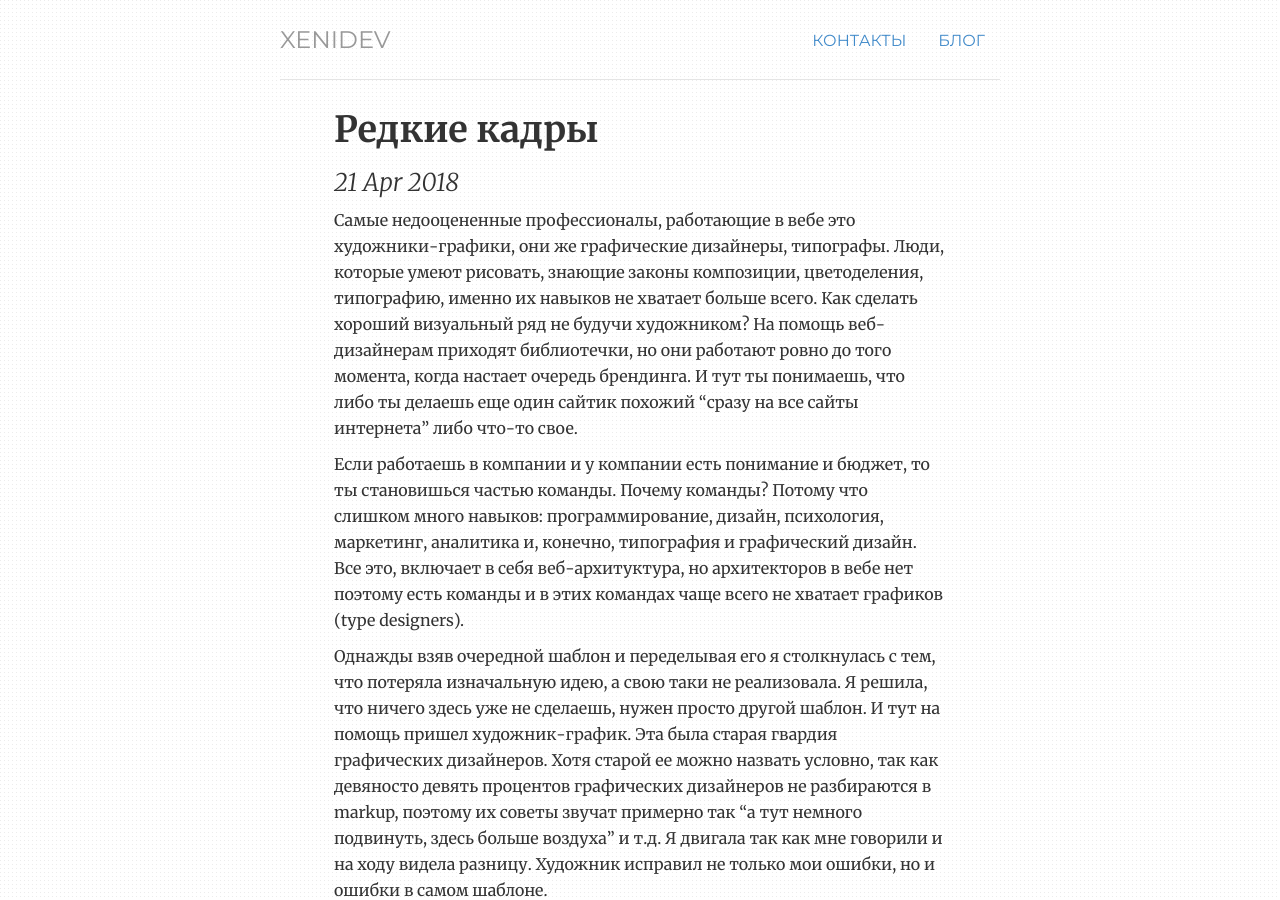
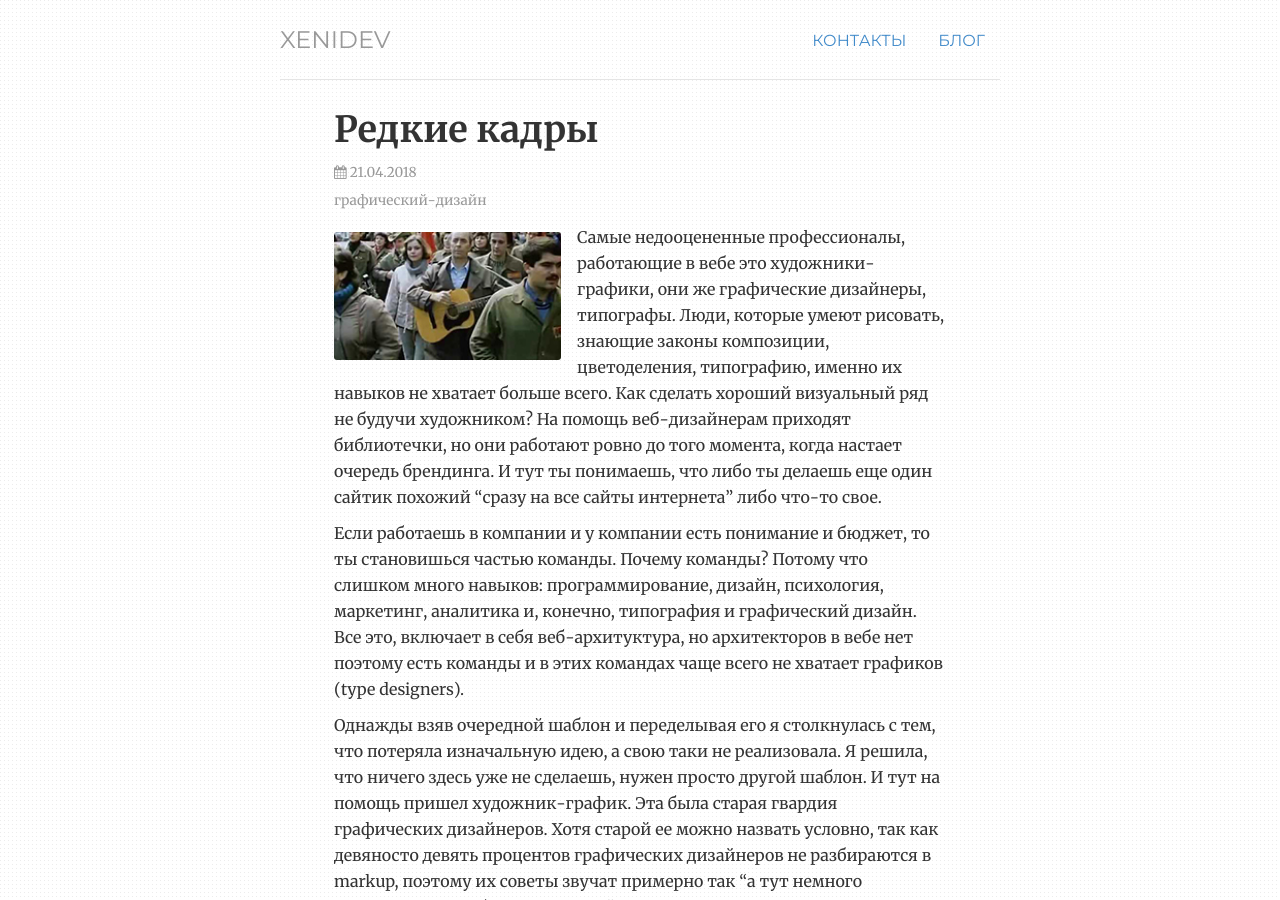
Before and after one commit to ValeraS/xenidev.github.io, a Jekyll site: the page built from _posts/2018-04-21-Редкие кадры.md, in a window 1280 px wide and 900 px high. Built offline with Jekyll 4.4.1, drawn with Linux system fonts in a browser that asks for light colours.

Commit message:
Update post.html

```diff
--- a/_layouts/post.html
+++ b/_layouts/post.html
@@ -2,28 +2,52 @@
 layout: default
 notes: active
 ---
-
 <div class="notes">
-		<div class="note single">
-			<h1 class="title">{{ page.title }}</h1>
-
-			<h2 class="date"><info datetime="{{ page.date }}">
-				{{ page.date | date_to_string }} {% if page.author %} by {{ page.author }} {% endif %}
-			</info></h2>
+   <div class="single note">
+      <!-- Title and Category -->
+      {% if page.categories.size > 0 %}
+      <small>
+      {% for category in page.categories %}
+      <span class="label-category pull-right">{{category}}</span>
+      {% endfor %}
+      </small>
+      {% endif %}
+      <h1 class="text-gray-dark">{{ page.title }}</h1>
+      <!-- Date and Tags -->
+      <div class="margin10 text-muted">
+         <small>
+            <div>
+               <i class="fa fa-calendar"></i>
+               <span>
+               {{ page.date | date:"%d.%m.%Y"}}
+               </span>
+            </div>
+            {% for tag in page.tags %}
+            <span class="label-tag">{{tag}}</span>
+            {% endfor %}
+         </small>
+      </div>
+      {% if page.categories.size > 0 %}
+      <small>
+      {% for category in page.categories %}
+      <span class="label-category pull-right">{{category}}</span>
+      {% endfor %}
+      </small>
+      {% endif %}
       <!-- Post content -->
       <div class="notebody">
+         <!-- Featured Image-->
+         {% if page.image %}
+         <img class="featured-image" src="{{ page.image }}" alt="{{ page.title }}" />
+         {% endif %}
          {{ content }}
       </div>
       <!-- Post info -->
       <div class="noteinfo">
          <!-- include some categories and tags maybe? -->
-
-				 {% include categories.html %}
-
       </div>
-
       <hr>
-
-
-		</div><!-- / .note .single -->
-</div><!-- /.notes -->
+   </div>
+   <!-- / .note .single -->
+</div>
+<!-- /.notes -->
```
Lines whose indentation alone changed are shown as unchanged.
